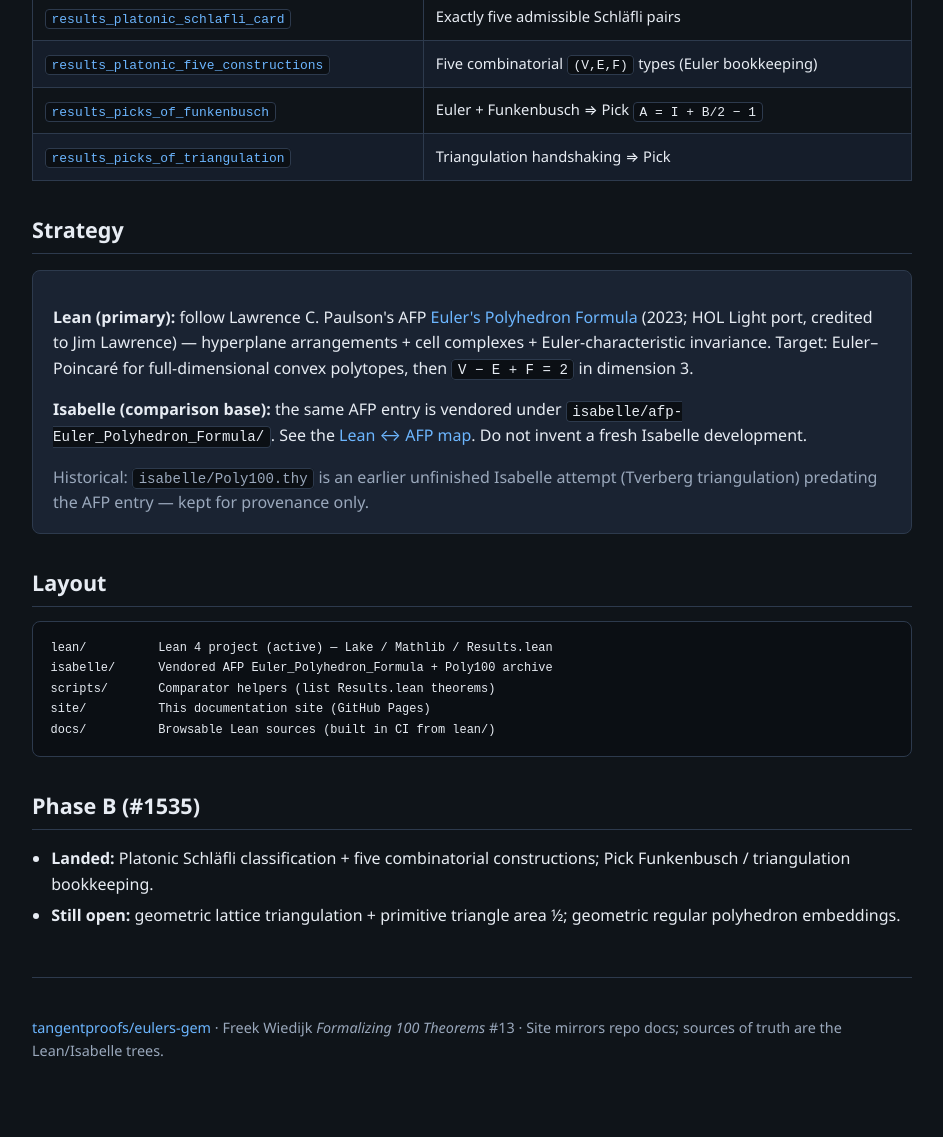
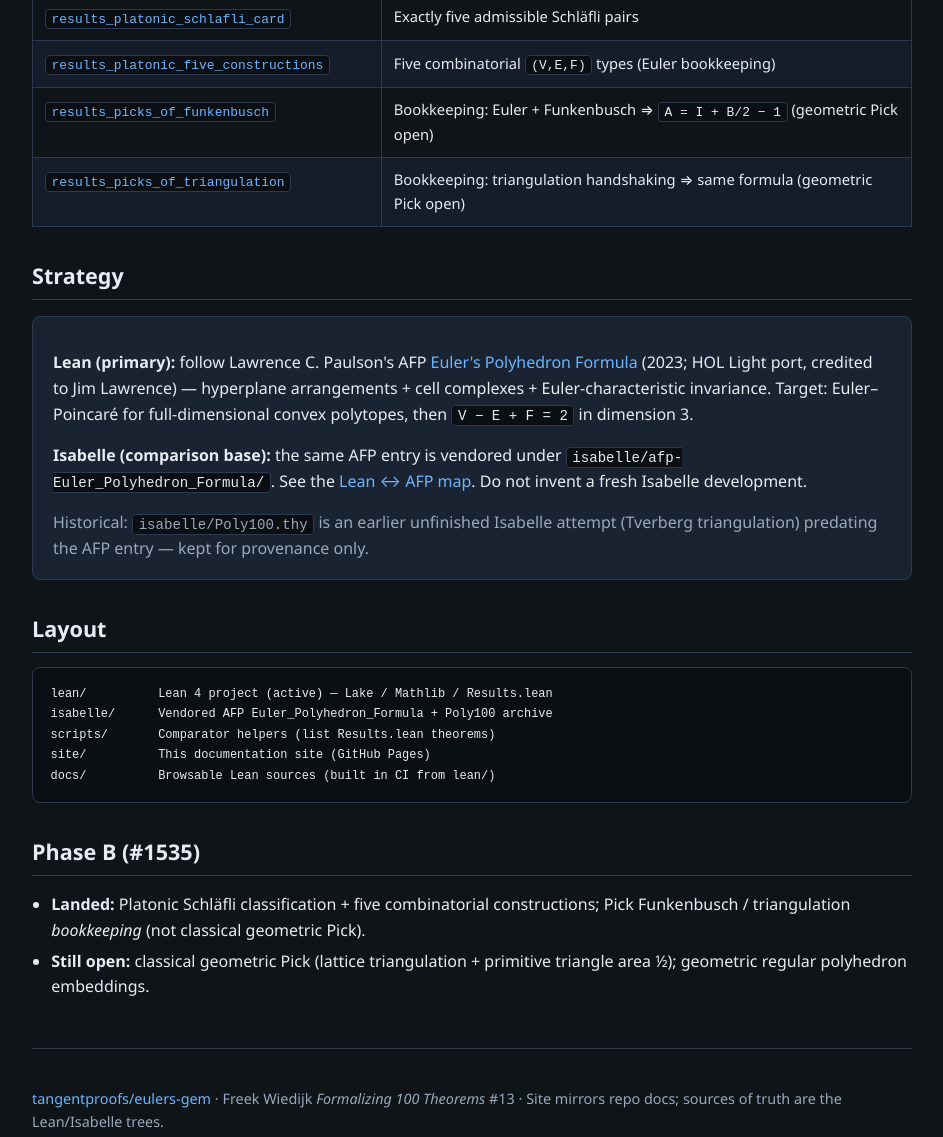
Before and after one commit to tangentproofs/eulers-gem, a plain HTML site: page site/index.html in a window 1280 px wide. Shown: the part 1280-2417 px from the top of the page, without its empty margins (168-1111 px from the left). Drawn offline with Linux system fonts and the light colour scheme.

Commit message:
docs: honesty pass — Pick bookkeeping ≠ classical geometric Pick
Relabel Results/README/site so Funkenbusch/triangulation implications are
explicitly bookkeeping; classical lattice Pick remains open. Keep theorem
names results_picks_of_funkenbusch / results_picks_of_triangulation.

```diff
--- a/prove2/milestones.json
+++ b/prove2/milestones.json
@@ -396,7 +396,7 @@
     },
     {
       "id": "picks-funkenbusch",
-      "title": "Pick's theorem: Euler \u2192 Funkenbusch / triangulation bookkeeping",
+      "title": "Pick bookkeeping (geometric Pick open): Euler \u2192 Funkenbusch / triangulation",
       "status": "proved",
       "depends_on": [
         "polyhedron-formula-3d"
--- a/site/index.html
+++ b/site/index.html
@@ -68,8 +68,8 @@
         <tr><td><a href="docs/Results.html#Results.results_platonic_schlafli_classification"><code>results_platonic_schlafli_classification</code></a></td><td>Combinatorial Platonic: Schläfli <code>(s,m)</code> ∈ five pairs</td></tr>
         <tr><td><a href="docs/Results.html#Results.results_platonic_schlafli_card"><code>results_platonic_schlafli_card</code></a></td><td>Exactly five admissible Schläfli pairs</td></tr>
         <tr><td><a href="docs/Results.html#Results.results_platonic_five_constructions"><code>results_platonic_five_constructions</code></a></td><td>Five combinatorial <code>(V,E,F)</code> types (Euler bookkeeping)</td></tr>
-        <tr><td><a href="docs/Results.html#Results.results_picks_of_funkenbusch"><code>results_picks_of_funkenbusch</code></a></td><td>Euler + Funkenbusch ⇒ Pick <code>A = I + B/2 − 1</code></td></tr>
-        <tr><td><a href="docs/Results.html#Results.results_picks_of_triangulation"><code>results_picks_of_triangulation</code></a></td><td>Triangulation handshaking ⇒ Pick</td></tr>
+        <tr><td><a href="docs/Results.html#Results.results_picks_of_funkenbusch"><code>results_picks_of_funkenbusch</code></a></td><td>Bookkeeping: Euler + Funkenbusch ⇒ <code>A = I + B/2 − 1</code> (geometric Pick open)</td></tr>
+        <tr><td><a href="docs/Results.html#Results.results_picks_of_triangulation"><code>results_picks_of_triangulation</code></a></td><td>Bookkeeping: triangulation handshaking ⇒ same formula (geometric Pick open)</td></tr>
       </tbody>
     </table>
 
@@ -102,8 +102,8 @@ docs/          Browsable Lean sources (built in CI from lean/)</code></pre>
 
     <h2>Phase B (#1535)</h2>
     <ul class="clean">
-      <li><strong>Landed:</strong> Platonic Schläfli classification + five combinatorial constructions; Pick Funkenbusch / triangulation bookkeeping.</li>
-      <li><strong>Still open:</strong> geometric lattice triangulation + primitive triangle area ½; geometric regular polyhedron embeddings.</li>
+      <li><strong>Landed:</strong> Platonic Schläfli classification + five combinatorial constructions; Pick Funkenbusch / triangulation <em>bookkeeping</em> (not classical geometric Pick).</li>
+      <li><strong>Still open:</strong> classical geometric Pick (lattice triangulation + primitive triangle area ½); geometric regular polyhedron embeddings.</li>
     </ul>
 
     <footer class="site">
```
Also changed, not shown: README.md, 1 other file.
